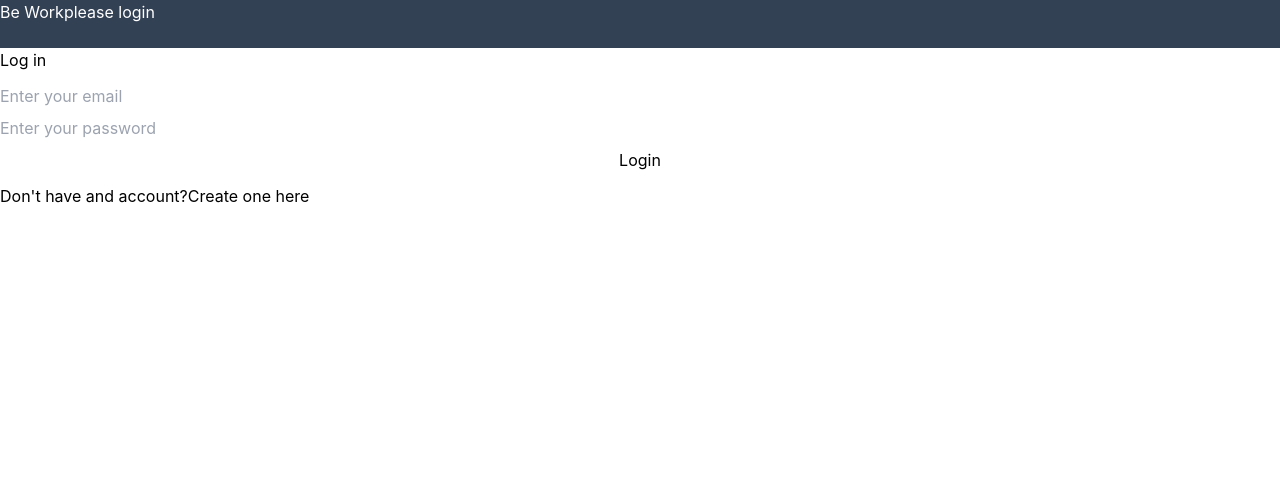
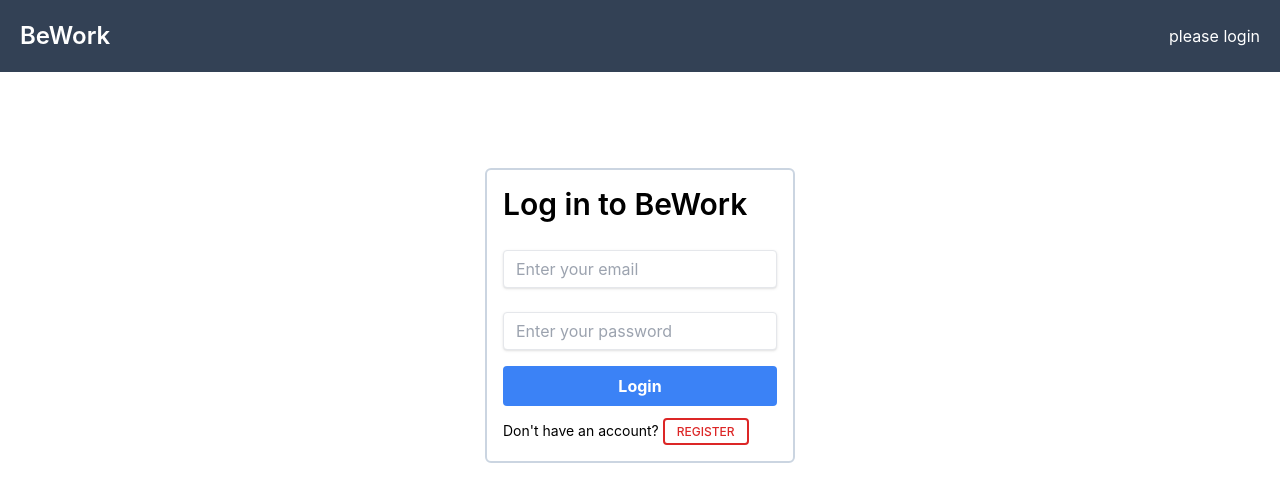
Before and after one commit to oskarri/incredicorp, a React (Create React App) app: page / in a window 1280 px wide. Shown: the top 502 px of the page. Built offline with nearby package versions, Linux system fonts and the light colour scheme; no server answers.

Commit message:
update design

```diff
--- a/src/App.js
+++ b/src/App.js
@@ -1,6 +1,6 @@
 import logo from './logo.svg';
 import './App.css';
-import {useEffect, useState} from "react"
+import { useEffect, useState } from "react"
 // Import the functions you need from the SDKs you need
 import { initializeApp } from "firebase/app";
 import { collection, query, where, getDocs, getDoc, doc } from "firebase/firestore";
@@ -14,6 +14,7 @@ import { auth, db } from './firebase';
 import { AuthProvider } from './AuthContext';
 import { onAuthStateChanged } from 'firebase/auth';
 import Profile from './Profile';
+import Posts from './Posts';
 // TODO: Add SDKs for Firebase products that you want to use
 // https://firebase.google.com/docs/web/setup#available-libraries
 
@@ -30,9 +31,9 @@ import Profile from './Profile';
 
 function App() {
   const [user, setUser] = useState(null)
-  const [posts,setPosts] = useState([])
+  const [posts, setPosts] = useState([])
   useEffect(() => {
-    if(user) {
+    if (user) {
       console.log("email:", user.email)
       const q = query(collection(db, "Users"), where("email", "==", user.email));
       let userDB = null
@@ -56,7 +57,7 @@ function App() {
   }, [posts])
   useEffect(() => {
     onAuthStateChanged(auth, (user) => {
-      if(user) {
+      if (user) {
         const getUser = async () => {
           console.log(user.uid)
           const userDB = await getDoc(doc(db, 'Users', user.uid))
@@ -68,7 +69,8 @@ function App() {
       }
       else {
         setCurrentUser(null)
-     }})
+      }
+    })
   }, [])
 
   const [currentUser, setCurrentUser] = useState(null)
@@ -76,29 +78,34 @@ function App() {
     console.log(currentUser)
   }, [currentUser])
   return (
-    <AuthProvider value={{currentUser}}>
+    <AuthProvider value={{ currentUser }}>
       <div className="flex flex-col h-screen">
-        <header className="w-full h-12 bg-slate-700 text-white grow-0">
-          <span className='text-left'>Be Work</span>
-          <span className='text-right'>{currentUser ? currentUser.data().email : "please login"}</span>
+        <header className="w-full h-max bg-slate-700 text-white grow-0 flex flex-row justify-between items-center py-5 px-5">
+          <span className='font-semibold text-2xl'>BeWork</span>
+          <span className=''>{currentUser ? currentUser.data().email : "please login"}</span>
         </header>
-        <div className='grow place-content-center'>
+        <div className='grow place-content-center flex flex-row justfiy-between'>
+          <div className=' h-max w-max my-24 p-4 rounded-md border-slate-300 border-2'>
             <Router>
               <Routes>
-                <Route exact path='/' element={<Login/>}/>
+                <Route exact path='/' element={<Login />} />
                 <Route exact path='/register' element={
                   !currentUser ?
-                    <Register/>
-                    : <Navigate to='/success' replace/>
-                  }/>
+                    <Register />
+                    : <Navigate to='/success' replace />
+                } />
+                <Route exact path='/posts' element={
+                  currentUser &&
+                    <Posts />
+                } />
                 <Route exact path='/login' element={
-                  !currentUser ?
-                    <Login/>
-                    : <Navigate to='/success' replace/>
-                  }/>
-                <Route exact path='/success' element={<Profile/>}/>
+                    <Login />
+                } />
+                <Route exact path='/success' element={<Profile />} />
               </Routes>
             </Router>
+          </div>
+
         </div>
       </div >
     </AuthProvider>
--- a/src/Login.jsx
+++ b/src/Login.jsx
@@ -23,29 +23,30 @@ function Login(){
 
   return(
       <div className='auth flex flex-col justify-start h-full gap-3'>
-        <h1>Log in</h1>
+        <h1 className='text-3xl font-semibold'>Log in to BeWork</h1>
         {error && <div className='auth__error'>{error}</div>}
-        <form onSubmit={login} name='login_form ' className='flex flex-col gap-2'>
+        <form onSubmit={login} name='login_form ' className='flex flex-col gap-2 mt-2'>
           <input
             type='email'
             value={email}
             required
+            className='shadow appearance-none border rounded w-full my-2 py-2 px-3 text-gray-700 leading-tight focus:outline-none focus:shadow-outline'
             placeholder="Enter your email"
             onChange={e => setEmail(e.target.value)}/>
-
           <input
             type='password'
             value={password}
             required
+            className='shadow appearance-none border rounded w-full my-2 py-2 px-3 text-gray-700 leading-tight focus:outline-none focus:shadow-outline'
             placeholder='Enter your password'
             onChange={e => setPassword(e.target.value)}/>
 
-          <button type='submit'>Login</button>
+          <button type='submit' className='bg-blue-500 hover:bg-blue-700 text-white font-bold py-2 px-4 rounded focus:outline-none focus:shadow-outline'>Login</button>
         </form>
-        <p>
-          Don't have and account?
-          <Link to='/register'>Create one here</Link>
-        </p>
+        <span className='text-sm'>
+          Don't have an account?
+          <Link to='/register' className=' ml-1 inline-block px-3 py-1 border-2 border-red-600 text-red-600 font-medium text-xs leading-tight uppercase rounded hover:bg-black hover:bg-opacity-5 focus:outline-none focus:ring-0 transition duration-150 ease-in-out'>Register</Link>
+        </span>
       </div>
   )
 }
--- /dev/null
+++ b/src/Posts.jsx
@@ -0,0 +1,52 @@
+import { collection, getDocs, query, where } from "firebase/firestore"
+import { useEffect, useState } from "react"
+import { useNavigate } from "react-router-dom"
+import { useAuthValue } from "./AuthContext"
+import { db } from "./firebase"
+
+const Posts = () => {
+    const [posts, setPosts] = useState([])
+    const { currentUser } = useAuthValue()
+    const navigate = useNavigate()
+
+    useEffect(() => {
+        if (currentUser) {
+          console.log("email:", currentUser.data().email)
+          const q = query(collection(db, "Users"), where("email", "==", currentUser.data().email));
+          let userDB = null
+          const getData = async () => {
+            const querySnapshot = await getDocs(q);
+            userDB = querySnapshot.docs[0]
+            console.log(userDB.data())
+            const qtwo = query(collection(db, "Posts"), where("visibility", "==", userDB.data().parent));
+            const querySnapshotTwo = await getDocs(qtwo);
+            setPosts(querySnapshotTwo.docs)
+            querySnapshotTwo.forEach((doc) => {
+              // doc.data() is never undefined for query doc snapshots
+              console.log(doc.id, " => ", doc.data());
+            });
+          }
+          getData()
+        }
+      }, [currentUser])
+      useEffect(() => {
+        console.log(posts)
+      }, [posts])
+
+    return (
+        <div>
+            {currentUser && (
+                <div>
+                    {posts.map((post) => (
+                        <div className="border-2 rounded">
+                            <span>Daily post by: {post.data().author}</span>
+                            <img src={`https://storage.googleapis.com/images-work-app/${post.data().src}`} alt='hmm'/>
+                        </div>
+                    ))}
+                </div>
+            )}
+        </div>
+    )
+}
+
+export default Posts
--- a/src/Register.jsx
+++ b/src/Register.jsx
@@ -37,15 +37,16 @@ function Register() {
   }
 
   return (
-      <div className='auth flex flex-col gap-3 h-full'>
-        <h1>Register</h1>
+      <div className='auth flex flex-col gap-3 h-full justify-start'>
+        <h1 className='text-3xl font-semibold'>Register</h1>
         {error && <div className='auth__error'>{error}</div>}
-        <form onSubmit={register} name='registration_form' className='flex flex-col gap-2'>
+        <form onSubmit={register} name='registration_form' className='flex flex-col gap-2 mt-2'>
           <input
             type='email'
             value={email}
             placeholder="Enter your email"
             required
+            className='shadow appearance-none border rounded w-full my-2 py-2 px-3 text-gray-700 leading-tight focus:outline-none focus:shadow-outline'
             onChange={e => setEmail(e.target.value)}/>
 
           <input
@@ -53,20 +54,14 @@ function Register() {
             value={password}
             required
             placeholder='Enter your password'
+            className='shadow appearance-none border rounded w-full my-2 py-2 px-3 text-gray-700 leading-tight focus:outline-none focus:shadow-outline'
             onChange={e => setPassword(e.target.value)}/>
 
-            <input
-            type='password'
-            value={confirmPassword}
-            required
-            placeholder='Confirm password'
-            onChange={e => setConfirmPassword(e.target.value)}/>
-
-          <button type='submit'>Register</button>
+          <button type='submit' className='bg-blue-500 hover:bg-blue-700 text-white font-bold py-2 px-4 rounded focus:outline-none focus:shadow-outline'>Register</button>
         </form>
-        <span>
+        <span className='text-sm'>
           Already have an account?
-          <Link to='/login'>login</Link>
+          <Link to='/login' className=' ml-1 inline-block px-3 py-1 border-2 border-green-600 text-green-600 font-medium text-xs leading-tight uppercase rounded hover:bg-black hover:bg-opacity-5 focus:outline-none focus:ring-0 transition duration-150 ease-in-out'>login</Link>
         </span>
       </div>
   )
```
Also changed, not shown: src/Profile.js (+24 -20 lines). Lines whose indentation alone changed are shown as unchanged.
